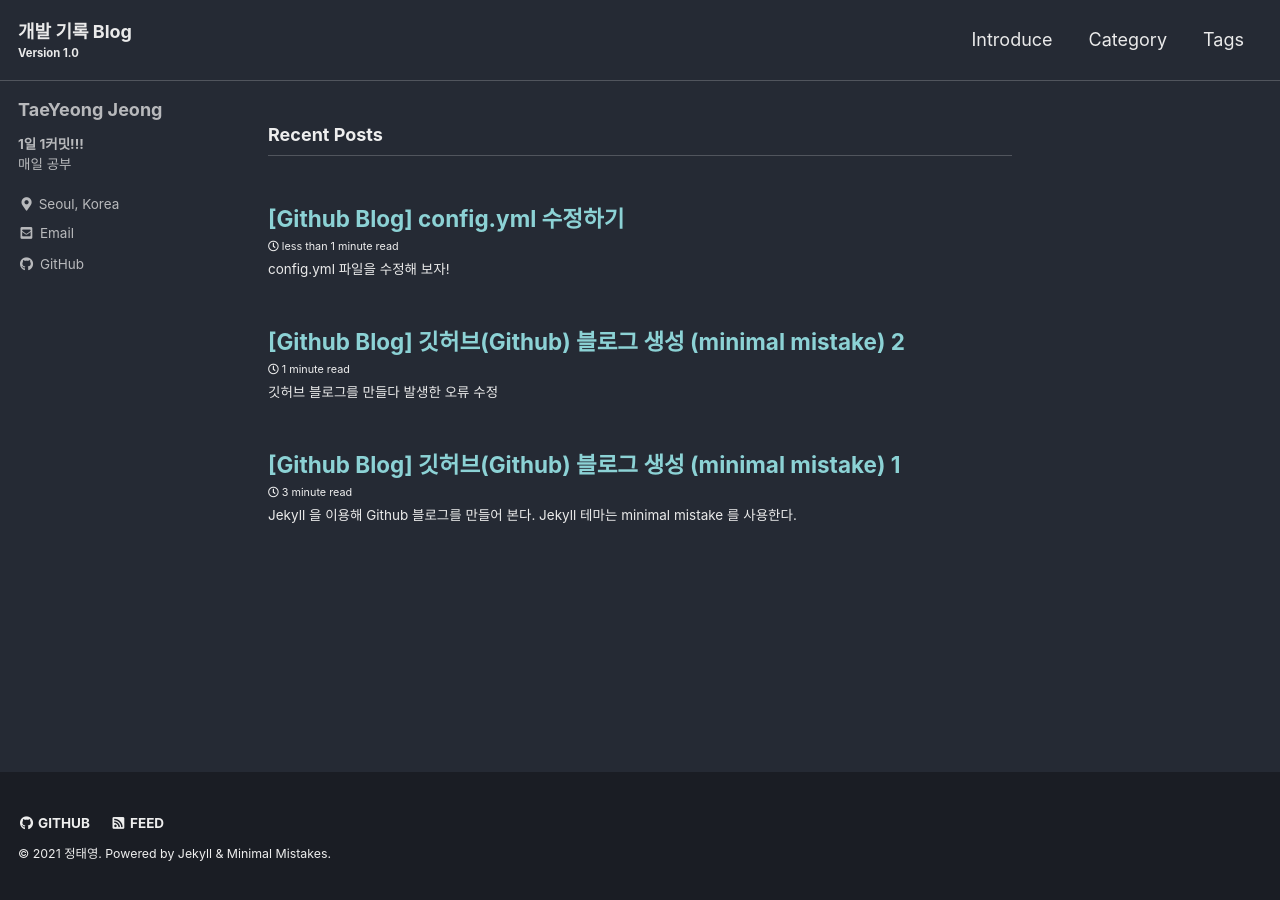
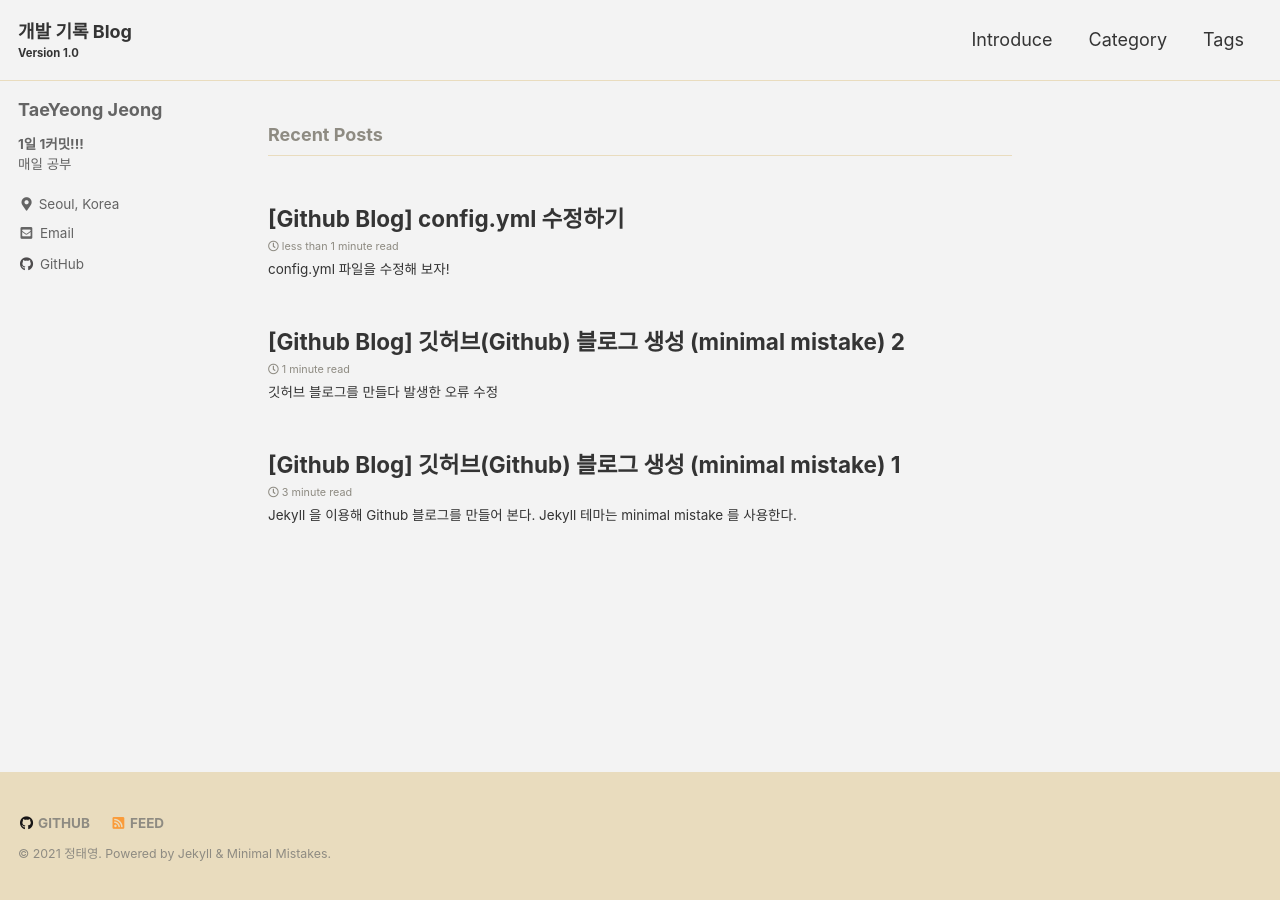
Before and after one commit to dev-taeyeong/test-blog, a Jekyll site: the page built from index.html, in a window 1280 px wide. Built offline with Jekyll 4.4.1, drawn with Linux system fonts in a browser that asks for light colours; cached includes are drawn as plain includes; the list of posts is cut into pages by our own code.

Commit message:
minimal mistake skin dirt

```diff
--- a/_config.yml
+++ b/_config.yml
@@ -12,7 +12,7 @@
 
 # theme                  : "minimal-mistakes-jekyll"
 # remote_theme           : "mmistakes/minimal-mistakes"
-minimal_mistakes_skin: 'dark' # "air", "aqua", "contrast", "dark", "dirt", "neon", "mint", "plum", "sunrise"
+minimal_mistakes_skin: 'dirt' # "air", "aqua", "contrast", "dark", "dirt", "neon", "mint", "plum", "sunrise"
 
 # Site Settings
 locale: 'kr-KR' # 블로그의 주요 언어. 한국어는 ko-KR 로 설정.
```
